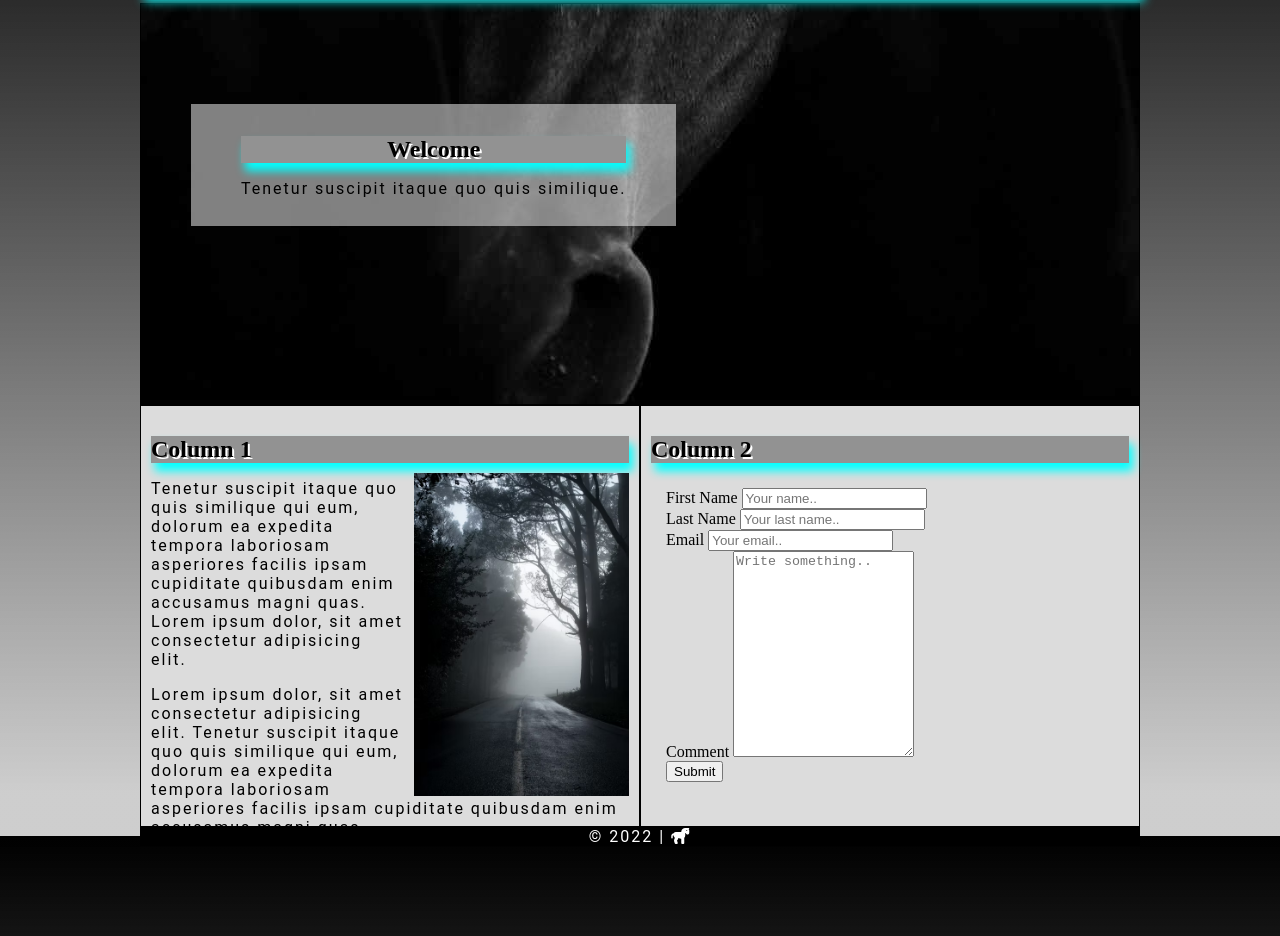
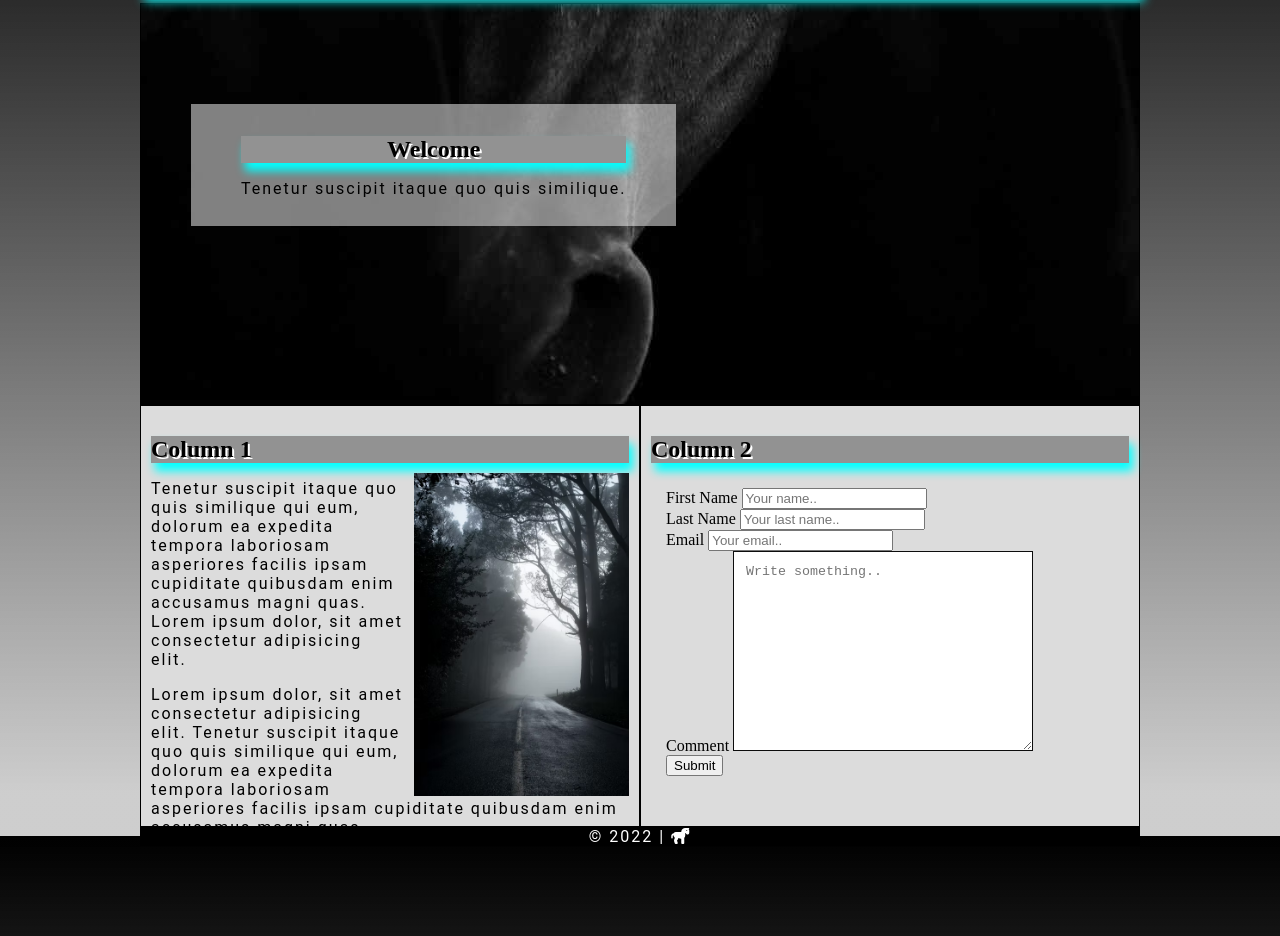
Before and after one commit to SusanCG/Final-Project, a plain HTML site: page contact.html in a window 1280 px wide. Shown: the part 212-1148 px from the top of the page. Drawn offline with Linux system fonts and the light colour scheme.

Commit message:
changed comment box

```diff
--- a/css/styles.css
+++ b/css/styles.css
@@ -135,7 +135,10 @@ footer {
 }
 
 /* form */
-/* .type[text] .type[email] textarea {
-    width: 50%;
+input[type=text] input[type=email],
+textarea {
+    width: 30%;
+    padding: 12px;
     box-sizing: border-box;
-} */
+    border: 1px solid rgb(12, 12, 12)
+}
```
Also changed, not shown: contact.html (+1 -0 lines).
